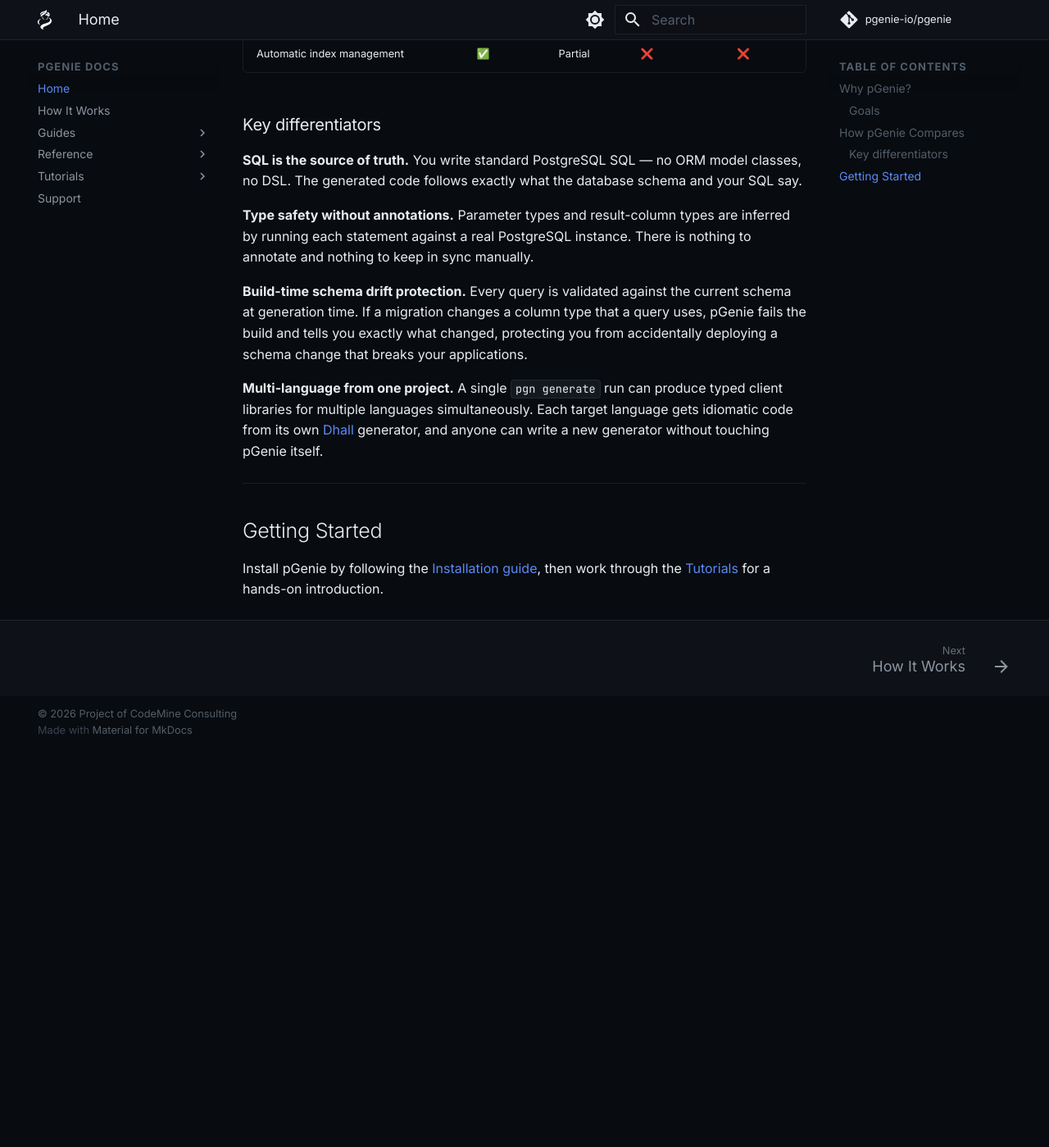
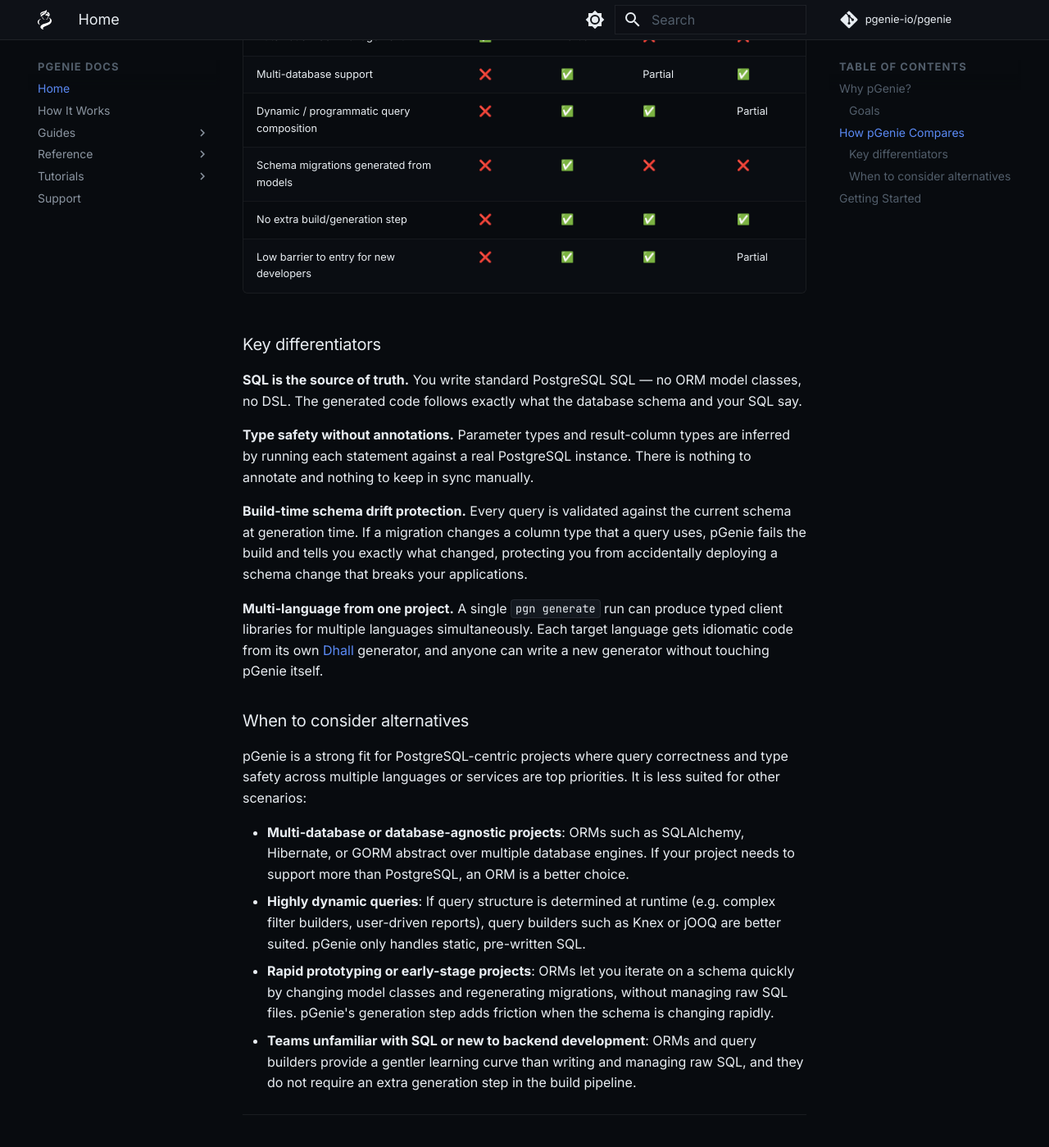
Before and after one commit to pgenie-io/docs, an MkDocs documentation site: the page built from docs/index.md, in a window 1280 px wide and 1400 px high, scrolled down 1725 px. Shown: the whole window at 82% size. Built offline with MkDocs 1.6.1 and Material for MkDocs 9.7.7, drawn with Linux system fonts in a browser that asks for light colours; comment, search, counter and statistics services are not loaded; before the commit the page ends 2639 px from its top, so only the background shows below that.

Commit message:
Make "How pGenie Compares" section more balanced
Co-authored-by: nikita-volkov <1560937+nikita-volkov@users.noreply.github.com>

```diff
--- a/docs/index.md
+++ b/docs/index.md
@@ -37,6 +37,11 @@ The table below highlights the most important differentiators. "Partial" means t
 | Multi-language output from one project | ✅ | ❌ | ❌ | ❌ |
 | No runtime abstraction overhead | ✅ | ❌ | Partial | ✅ |
 | Automatic index management | ✅ | Partial | ❌ | ❌ |
+| Multi-database support | ❌ | ✅ | Partial | ✅ |
+| Dynamic / programmatic query composition | ❌ | ✅ | ✅ | Partial |
+| Schema migrations generated from models | ❌ | ✅ | ❌ | ❌ |
+| No extra build/generation step | ❌ | ✅ | ✅ | ✅ |
+| Low barrier to entry for new developers | ❌ | ✅ | ✅ | Partial |
 
 ### Key differentiators
 
@@ -48,6 +53,15 @@ The table below highlights the most important differentiators. "Partial" means t
 
 **Multi-language from one project.** A single `pgn generate` run can produce typed client libraries for multiple languages simultaneously. Each target language gets idiomatic code from its own [Dhall](https://dhall-lang.org/) generator, and anyone can write a new generator without touching pGenie itself.
 
+### When to consider alternatives
+
+pGenie is a strong fit for PostgreSQL-centric projects where query correctness and type safety across multiple languages or services are top priorities. It is less suited for other scenarios:
+
+- **Multi-database or database-agnostic projects**: ORMs such as SQLAlchemy, Hibernate, or GORM abstract over multiple database engines. If your project needs to support more than PostgreSQL, an ORM is a better choice.
+- **Highly dynamic queries**: If query structure is determined at runtime (e.g. complex filter builders, user-driven reports), query builders such as Knex or jOOQ are better suited. pGenie only handles static, pre-written SQL.
+- **Rapid prototyping or early-stage projects**: ORMs let you iterate on a schema quickly by changing model classes and regenerating migrations, without managing raw SQL files. pGenie's generation step adds friction when the schema is changing rapidly.
+- **Teams unfamiliar with SQL or new to backend development**: ORMs and query builders provide a gentler learning curve than writing and managing raw SQL, and they do not require an extra generation step in the build pipeline.
+
 ---
 
 ## Getting Started
```
